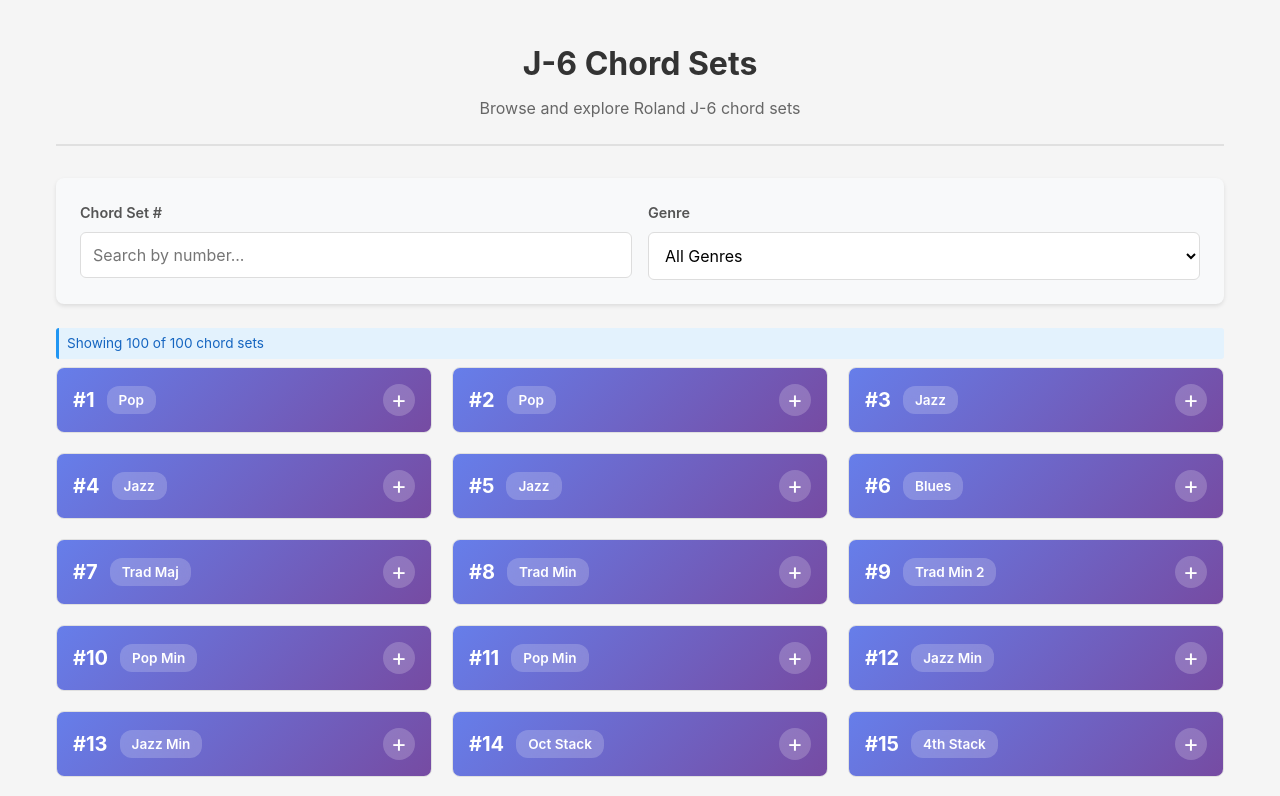
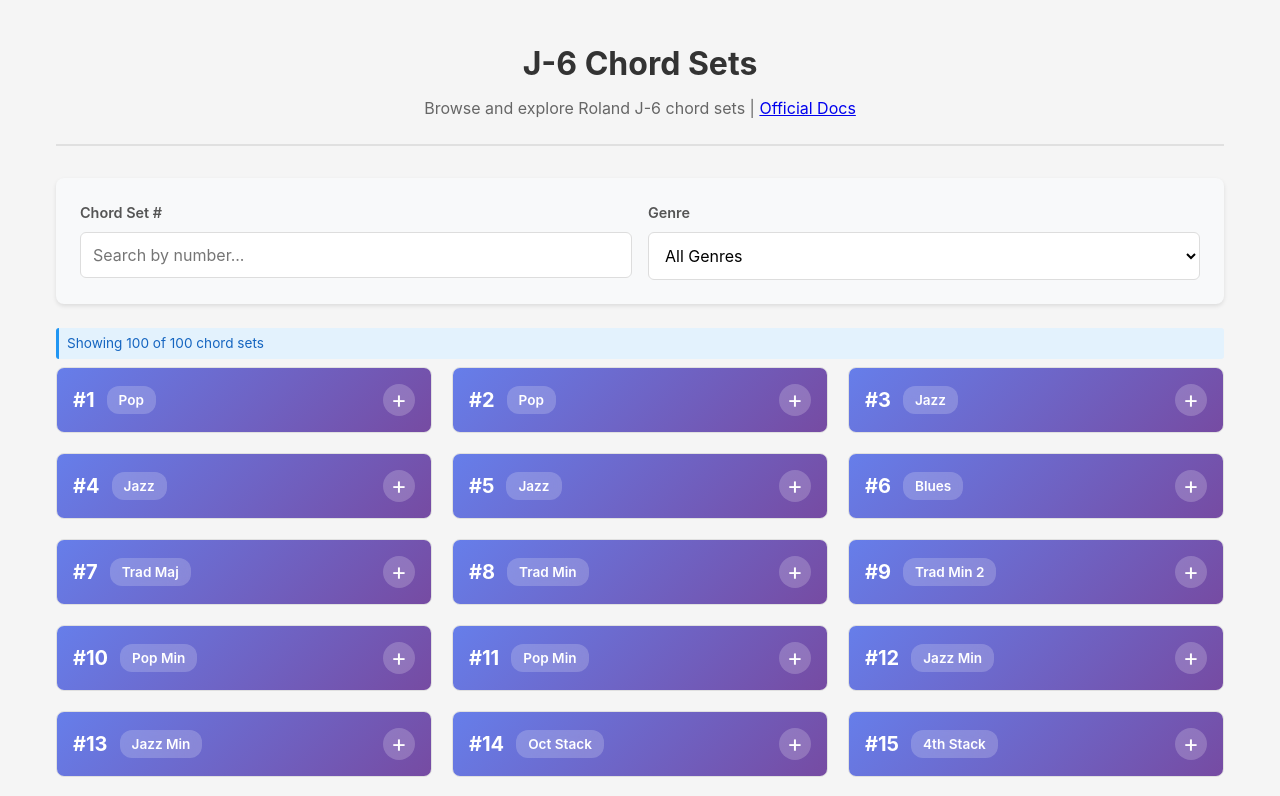
Before and after one commit to stonefruit/j6, a React (Vite) app: page / in a window 1280 px wide. Shown: the top 796 px of the page. Built offline with nearby package versions, Linux system fonts and the light colour scheme.

Commit message:
feat: add link to official documentation in subtitle

```diff
--- a/src/components/ChordSets.tsx
+++ b/src/components/ChordSets.tsx
@@ -32,7 +32,17 @@
     <div className="chord-sets-container">
       <header className="app-header">
         <h1>J-6 Chord Sets</h1>
-        <p className="subtitle">Browse and explore Roland J-6 chord sets</p>
+        <p className="subtitle">
+          Browse and explore Roland J-6 chord sets
+          {" | "}
+          <a
+            href="https://static.roland.com/manuals/J-6_manual_v102/eng/28645807.html"
+            target="_blank"
+            rel="noopener noreferrer"
+          >
+            Official Docs
+          </a>
+        </p>
       </header>
 
       <div className="filters">
```
